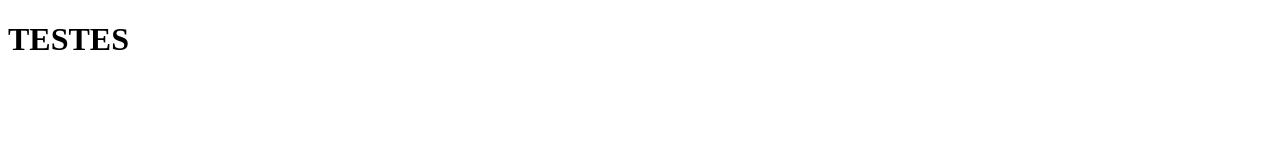
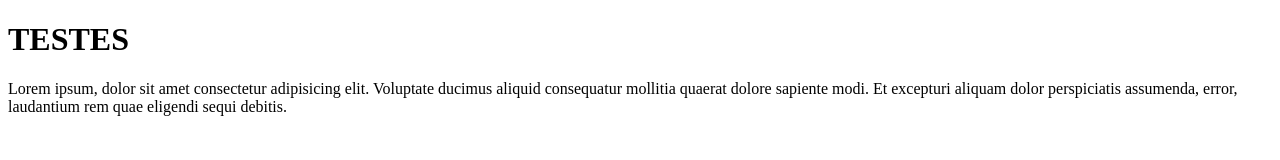
Before and after one commit to Luisdo777/VSCode-testes-, a plain HTML site: page index.html in a window 1280 px wide. Drawn offline with Linux system fonts and the light colour scheme.

Commit message:
segundo commit

```diff
--- a/index.html
+++ b/index.html
@@ -7,5 +7,6 @@
 </head>
 <body style="background-colo:red">
     <h1>TESTES</h1>
+    <p>Lorem ipsum, dolor sit amet consectetur adipisicing elit. Voluptate ducimus aliquid consequatur mollitia quaerat dolore sapiente modi. Et excepturi aliquam dolor perspiciatis assumenda, error, laudantium rem quae eligendi sequi debitis.</p>
 </body>
 </html>
```
